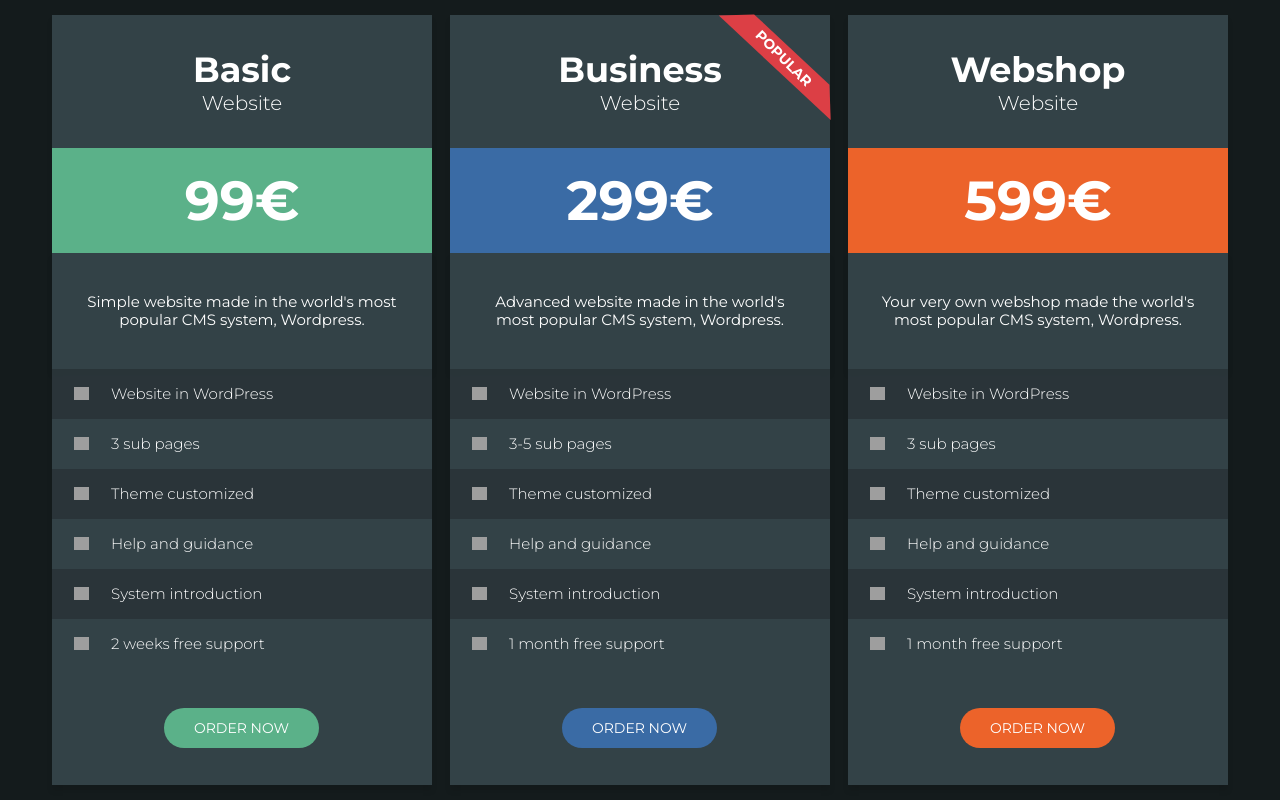
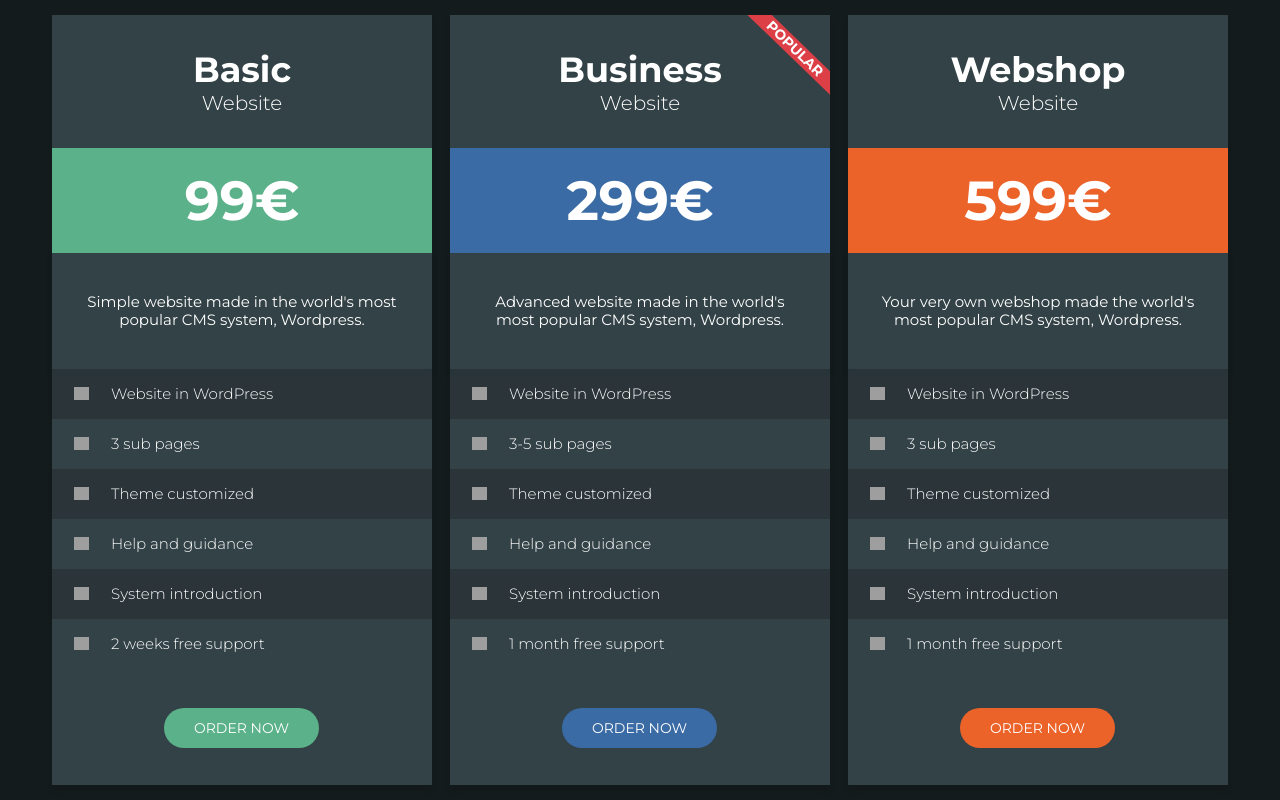
Before and after one commit to Nadi123ya/price-table, a plain HTML site: page index.html in a window 1280 px wide. Drawn offline with nearby package versions, Linux system fonts and the light colour scheme; grey boxes are pictures that could not be loaded.

Commit message:
commited

```diff
--- a/index.html
+++ b/index.html
@@ -69,9 +69,9 @@
                 <div class="price-card__title price-card__business">
                     <h3 class="price-card__subtitle">Business</h3>
                     <span class="price-card__kind kind-business">Website</span>
-
-                    <div class="price-card__popular_container"></div>
-                    <p class="price-card__popular_text">POPULAR</p>
+                    <div class="price-card__popular_container">POPULAR</div>
+                    <!-- <div class="price-card__popular_container"></div>
+                    <p class="price-card__popular_text">POPULAR</p> -->
                 </div>
                 <div class="price-card__price price-business">299€</div>
                 <div>
--- a/styles/business.scss
+++ b/styles/business.scss
@@ -1,29 +1,21 @@
 .price-card__business {
   padding: 33px 108px;
   position: relative;
+  overflow: hidden;
 }
 .price-card__popular_container {
-  background: transparent;
-  width: 153px;
-  height: 143px;
-  border: 25px solid #334247;
-  border-color: #dc3f45 transparent transparent;
   position: absolute;
-  top: -71px;
-  right: -70px;
-  transform: rotate(-137deg);
-}
-
-.price-card__popular_text {
-  margin: 0;
-  font-weight: 700;
-  font-size: 14px;
-  line-height: 17px;
-  position: absolute;
-  top: 37px;
-  right: 5px;
-  bottom: 93px;
-  transform: rotate(45deg);
+    top: 16px;
+    right: -29px;
+    transform: rotate(44deg);
+    text-align: center;
+    background-color: $popular-block-color;
+    width: 148px;
+    padding-left: 50px;
+    padding-right: 23px;
+    font-weight: 700;
+    font-size: 14px;
+    line-height: 17px;
 }
 
 .price-business {
--- a/styles/variables.scss
+++ b/styles/variables.scss
@@ -17,3 +17,5 @@ $price-color-webshop: #ec632a;
 $button-color-basic: #5bb189;
 $button-color-business: #3a6ba5;
 $button-color-webshop: #ec632a;
+
+$popular-block-color: #DC3F45;
```
Also changed, not shown: styles/common.scss (+4 -4 lines), README.md, index.css, 1 other file.
